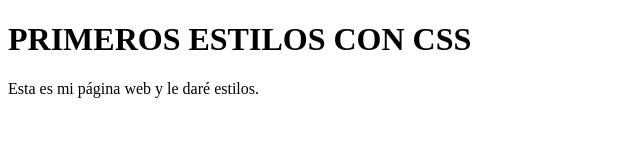
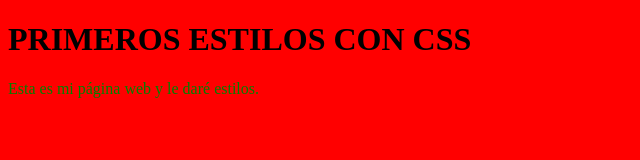
Before and after one commit to eduardoandresdiaz/RepositorioHenry, a plain HTML site: page C4 CSS HOMEWORK/index.html in a window 1280 px wide. Shown: the whole page, without its empty margins (0-640 px from the left). Drawn offline with Linux system fonts and the light colour scheme.

Commit message:
primera pagina con estilo

```diff
--- a/C4 CSS HOMEWORK/index.html
+++ b/C4 CSS HOMEWORK/index.html
@@ -4,9 +4,10 @@
     <meta charset="UTF-8">
     <meta name="viewport" content="width=device-width, initial-scale=1.0">
     <title>Document</title>
+    <link rel="stylesheet" type="text/css" href="./estilos.css" />
 </head>
-<body>
+<body class="fondo">
     <h1>PRIMEROS ESTILOS CON CSS</h1>
-<p>Esta es mi página web y le daré estilos.</p>
+<p class="miTexto">Esta es mi página web y le daré estilos.</p>
 </body>
 </html>
```
